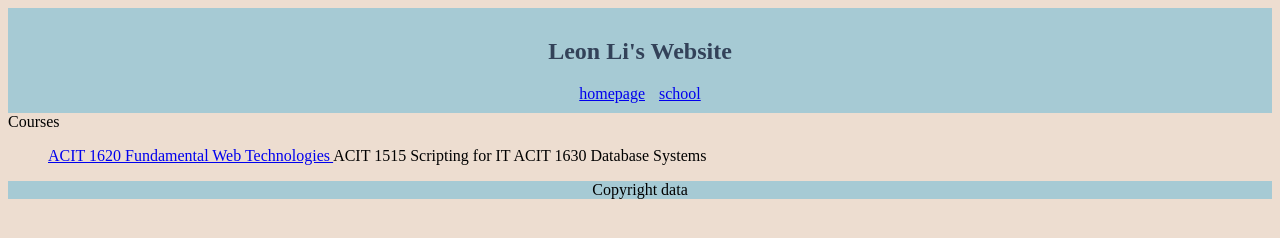
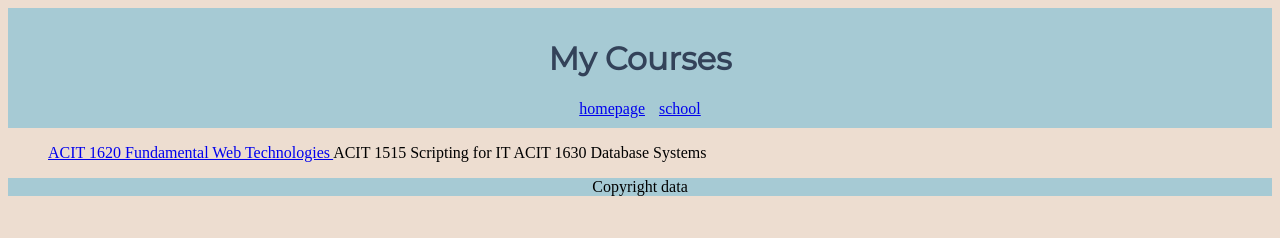
Before and after one commit to Leon0926/Personal_website, a plain HTML site: page misc/courses.html in a window 1280 px wide. Drawn offline with Linux system fonts and the light colour scheme.

Commit message:
changed header tags and semantics

```diff
--- a/CSS/stylesheet.css
+++ b/CSS/stylesheet.css
@@ -10,7 +10,7 @@ h1{
     font-family: 'montserrat';
 }
 
-.topContainer{
+header{
     display:flex;
     flex-direction: column;
     align-items: center;
--- a/misc/courses.html
+++ b/misc/courses.html
@@ -2,25 +2,21 @@
 <html lang="en">
 <head>
     <link rel="stylesheet" href="../CSS/stylesheet.css">
+    <link href='https://fonts.googleapis.com/css?family=Montserrat' rel='stylesheet'>
 </head>
 <body>
-    <section class="topContainer">
-
     <header>
         <!-- <a href="https://www.bcit.ca/"><img src="images/LOGO_BCIT.png" alt="BCIT LOGO"></a> -->
         <h1 id="indexH1">
-            Leon Li's Website
+            My Courses
         </h1>
+        <nav>
+            <a href="../index.html">homepage</a>
+            <a href="school.html">school</a>
+        </nav>
     </header>
-        <main>
-            <nav>
-                <a href="../index.html">homepage</a>
-                <a href="school.html">school</a>
-            </nav>
-        </main>
-    </section>
+
     <section>
-        Courses
         <ul>
             <l><a href="https://www.bcit.ca/outlines/20223048467/">ACIT 1620 Fundamental Web Technologies </a>
             </l>
```
Also changed, not shown: index.html (+5 -6 lines), misc/school.html (+6 -9 lines).
